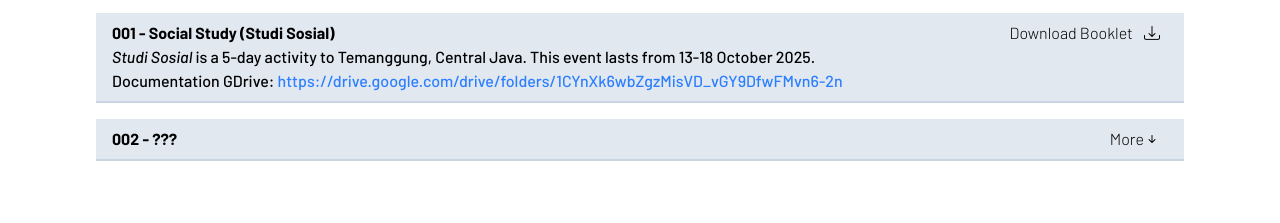
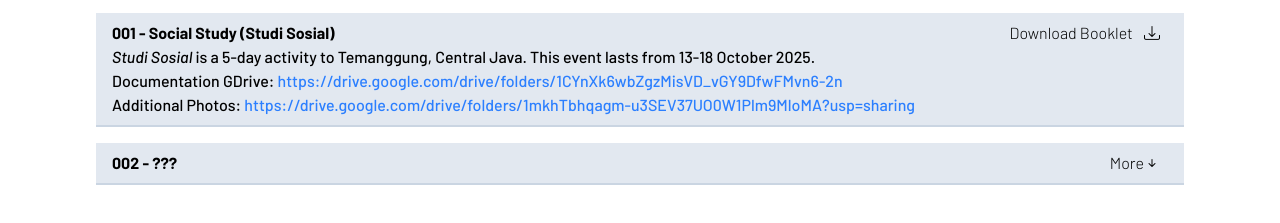
Before and after one commit to jankoneli/20-tmc9a-website, a website: page agenda.html in a window 1280 px wide. Shown: the part 373-596 px from the top of the page. Drawn offline with nearby package versions, Linux system fonts and the light colour scheme; files that its build step writes are made by us from their sources; no server answers.

Commit message:
Add additional link to studi sosial entry

```diff
--- a/agenda.html
+++ b/agenda.html
@@ -77,7 +77,7 @@
                     <a href="/src/docs/studisosial.pdf" class="cursor-pointer hover:bg-slate-400 pb-2 lg:pb-0 lg:px-2 font-light">Download Booklet <i class="bi bi-download pl-2"></i></a>
                 </div>
                 <div>
-                    <p class="font-medium"><i>Studi Sosial</i> is a 5-day activity to Temanggung, Central Java. This event lasts from 13-18 October 2025. <br>Documentation GDrive: <a href="https://drive.google.com/drive/folders/1CYnXk6wbZgzMisVD_vGY9DfwFMvn6-2n" class="break-all text-blue-500">https://drive.google.com/drive/folders/1CYnXk6wbZgzMisVD_vGY9DfwFMvn6-2n</a></p>
+                    <p class="font-medium"><i>Studi Sosial</i> is a 5-day activity to Temanggung, Central Java. This event lasts from 13-18 October 2025. <br>Documentation GDrive: <a href="https://drive.google.com/drive/folders/1CYnXk6wbZgzMisVD_vGY9DfwFMvn6-2n" class="break-all text-blue-500">https://drive.google.com/drive/folders/1CYnXk6wbZgzMisVD_vGY9DfwFMvn6-2n</a><br>Additional Photos: <a class="text-blue-500" href="https://drive.google.com/drive/folders/1mkhTbhqagm-u3SEV37UO0W1Plm9MloMA?usp=sharing">https://drive.google.com/drive/folders/1mkhTbhqagm-u3SEV37UO0W1Plm9MloMA?usp=sharing</a></p>
                 </div>
             </div>
             <div class="bg-slate-200 border-b-2 border-slate-300 p-2 px-4 font-bold barlow flex justify-between">
```
